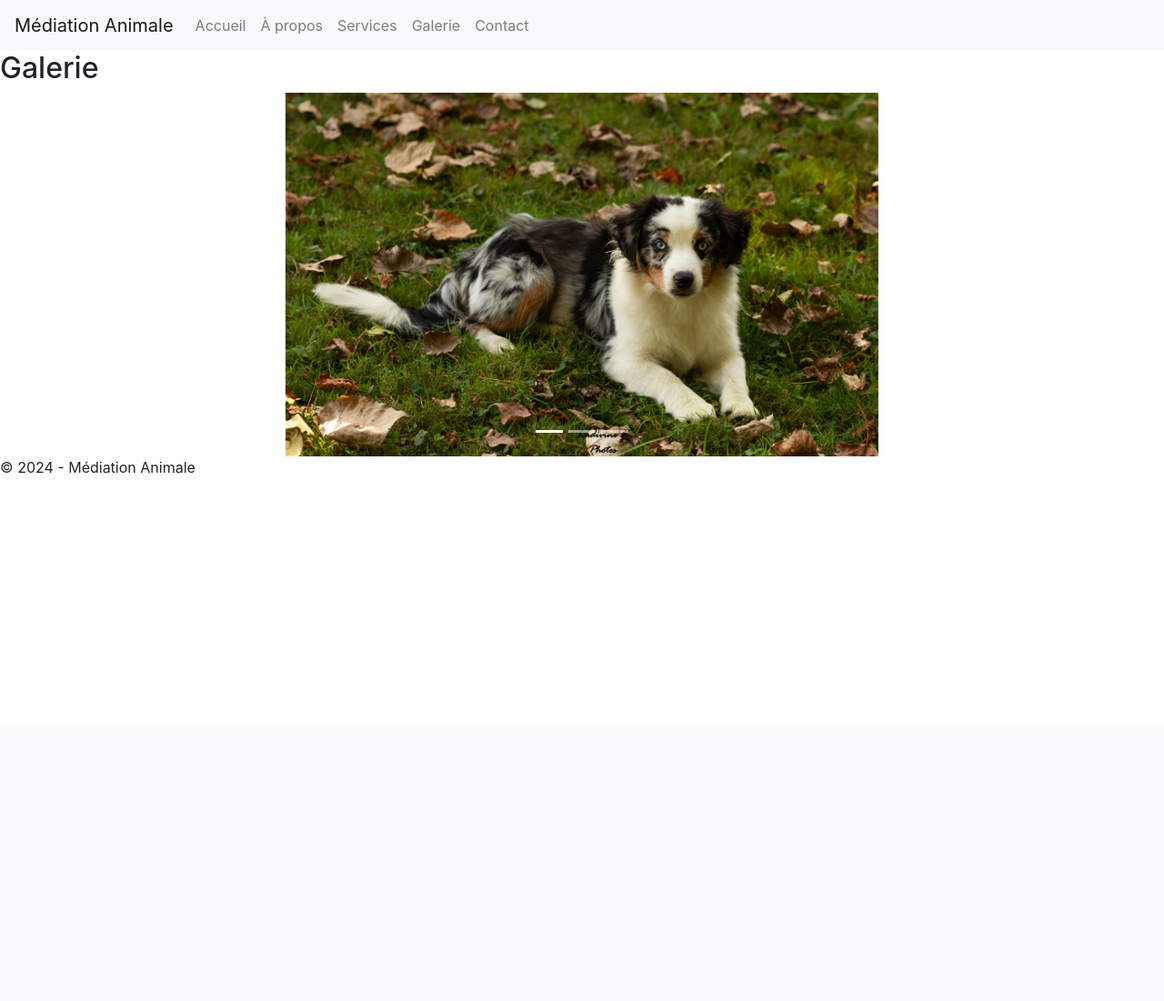
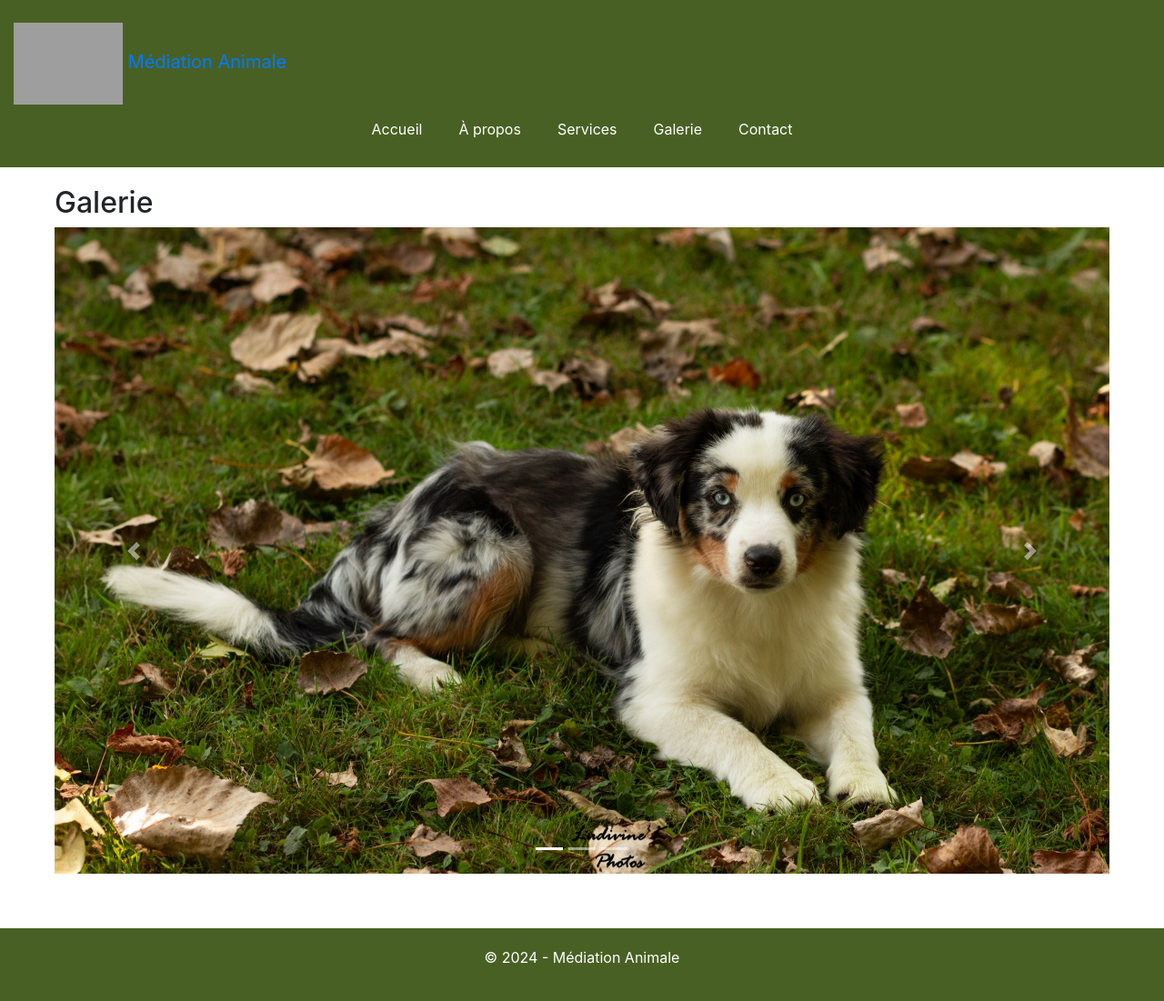
Before and after one commit to AntoineMLD/site_mediation_animale, a Django app: page /gallery/ in a window 1280 px wide. Shown: the whole page at 91% size. Before the commit the page ends 521 px from the top, so only its background shows below. Run offline with Django 5.2, Linux system fonts and the light colour scheme; some libraries are stand-ins or nearby versions; grey boxes are pictures that could not be loaded.

Commit message:
optimisation de la navbar

```diff
--- a/site_mediation_animale/vitrine/static/vitrine/css/styles.css
+++ b/site_mediation_animale/vitrine/static/vitrine/css/styles.css
@@ -1,13 +1,79 @@
-/* Limite la largeur du carrousel */
-#carouselExampleIndicators {
-    max-width: 900px; /* Taille maximale du carrousel */
-    margin: 0 auto; /* Centrer le carrousel */
+/* Général */
+body {
+    font-family: Arial, sans-serif;
+    background-color: #496024;
+    color: #444444;
+    margin: 0;
+    padding: 0;
 }
 
-/* Ajuste la taille des images pour qu'elles ne prennent pas toute la hauteur de la page */
-.carousel-item img {
-    object-fit: contain; /* Assure que l'image est redimensionnée sans coupures */
-    width: 100%; /* Occupe toute la largeur du carrousel */
-    height: 400px; /* Fixe la hauteur des images */
-    margin: 0 auto; /* Centre l'image horizontalement */
+/* Container pour le contenu */
+.container-main {
+    max-width: 1200px;
+    margin: 0 auto;
+    padding: 20px;
 }
+
+.navbar-light.bg-light {
+    background-color:  #496024 !important;
+}
+
+/* Header */
+header {
+    background-color: #496024;
+    color: #496024;
+    padding: 20px 0;
+}
+
+header .navbar {
+    background-color: #496024;
+    padding: 0;
+    border: none;
+    box-shadow: none;
+}
+
+
+header .navbar .navbar-nav .nav-link {
+    color: white !important;
+    padding: 10px 20px;
+    border-radius: 0;
+}
+
+header .navbar .navbar-nav .nav-link:hover {
+    background-color: #8c9752;
+    color: white !important;
+}
+
+footer {
+    background-color: #496024;
+    color: white;
+    padding: 20px 0;
+    text-align: center;
+    margin-top: 40px;
+}
+
+/* Logo */
+.logo {
+    width: 120px;
+    height: auto;
+}
+
+/* Responsive design */
+@media (max-width: 768px) {
+    .navbar-nav {
+        text-align: center;
+    }
+
+    .navbar-brand {
+        text-align: center;
+    }
+
+    .logo {
+        display: block;
+        margin: 0 auto;
+    }
+
+    .navbar-nav .nav-link {
+        padding: 10px;
+    }
+}
--- a/site_mediation_animale/vitrine/templates/vitrine/base.html
+++ b/site_mediation_animale/vitrine/templates/vitrine/base.html
@@ -11,15 +11,25 @@
     <title>Médiation Animale</title>
 </head>
 <body>
-
-    <!-- Navbar -->
+    <!-- Header (Logo + Navigation) -->
+    <header>
+        <div class="container-fluid">
+            <div class="row align-items-center">
+                <!-- Logo à gauche -->
+                <div class="col-md-3 ">
+                    <a class="navbar-brand" href="#">
+                        <img src="{% static 'vitrine/img/logo.png' %}" alt="Logo" class="logo">
+                        Médiation Animale
+                    </a>
+                </div>
+                <!-- Menu de navigation (Navbar) -->
+                <div class="col-md-12">
                     <nav class="navbar navbar-expand-lg navbar-light bg-light">
-        <a class="navbar-brand" href="#">Médiation Animale</a>
                         <button class="navbar-toggler" type="button" data-toggle="collapse" data-target="#navbarNav" aria-controls="navbarNav" aria-expanded="false" aria-label="Toggle navigation">
                             <span class="navbar-toggler-icon"></span>
                         </button>
                         <div class="collapse navbar-collapse" id="navbarNav">
-            <ul class="navbar-nav">
+                            <ul class="navbar-nav mx-auto"> <!-- Aligne les éléments à droite -->
                                 <li class="nav-item">
                                     <a class="nav-link" href="{% url 'home' %}">Accueil</a>
                                 </li>
@@ -38,15 +48,24 @@
                             </ul>
                         </div>
                     </nav>
+                </div>
+            </div>
+        </div>
+    </header>
 
+    <!-- Main content -->
     <main>
+        <div class="container-main">
             {% block content %}
             {% endblock %}
+        </div>
     </main>
 
+    <!-- Footer -->
     <footer>
+        <div class="container">
             <p>&copy; 2024 - Médiation Animale</p>
+        </div>
     </footer>
-
 </body>
 </html>
```
Lines whose indentation alone changed are shown as unchanged.
